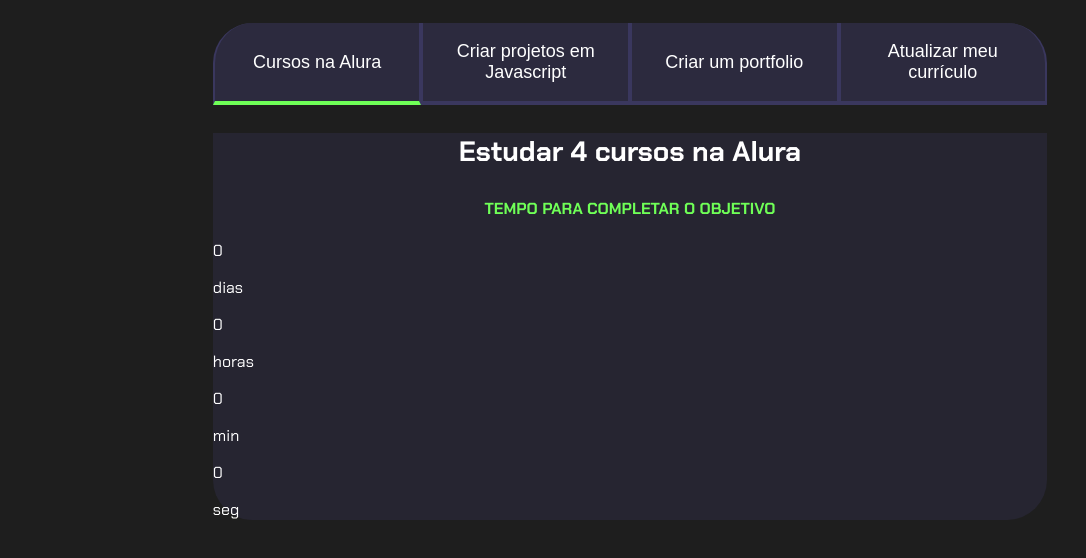
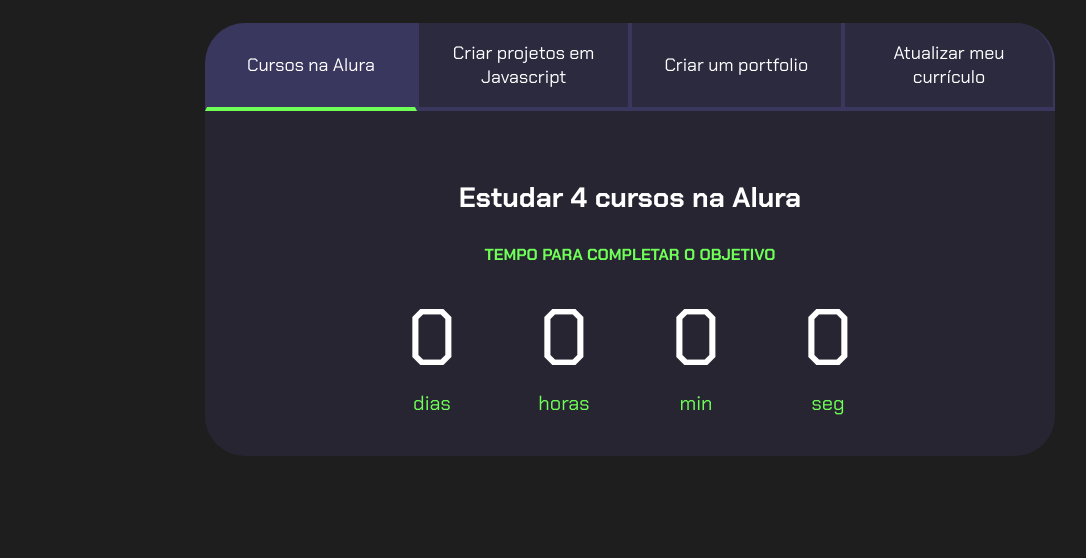
Before and after one commit to orleifernando/meusobjetivos, a plain HTML site: page index.html in a window 1280 px wide. Shown: the part 80-638 px from the top of the page, without its empty margins (10-1096 px from the left). Drawn offline with Linux system fonts and the light colour scheme.

Commit message:
Update style.css

```diff
--- a/style.css
+++ b/style.css
@@ -13,7 +13,6 @@ body {
     background-color: var(--cor-de-fundo);
     color: var(--branco);
     font-family: 'Chakra Petch', sans-serif;
-    ddd
 }
 
 
@@ -37,8 +36,9 @@ body {
     color: var(--verde);
 }
 
+
 .botao {
-    font-family: "Crakra Petch", sans-serif;
+    font-family: 'Chakra Petch', sans-serif;
     background-color: var(--botao-inativo);
     color: var(--branco);
     display: flex;
@@ -60,33 +60,57 @@ body {
 .botoes {
     display: block;
 }
-.botao.ativo {
-    background-color: var (--botao-ativo);
+
+.botao.ativo{
+    background-color: var(--botao-ativo);
     border-bottom: 4px solid var(--verde);
 }
 
-.abas-textos {
+.abas-textos{
     background-color: var(--texto-fundo);
+    padding: 40px;
     border-radius: 0 0 40px 40px;
 }
-
-.aba-conteudo.ativo {
-    display: block;
+.aba-conteudo.ativo{
+    display:block;
 }
 
-.aba-conteudo-titulo-principal {
+.aba-conteudo{
+    display: none;
+}
+
+.aba-conteudo-titulo-principal{
     font-size: 28px;
     text-align: center;
 }
-
-.aba-conteudo-titulo-secundario {
+.aba-conteudo-titulo-secundario{
     text-align: center;
     color: var(--verde);
     text-transform: uppercase;
 }
 
-.aba-conteudo {
-    display: none;
+.contador{
+    display:flex;
+    justify-content: center;
+    flex-wrap: wrap;
+}
+.contador-digito{
+    padding: 0 16px;
+    text-align: center;
+    min-width: 100px;
+}
+
+.contador-digito-numero{
+    font-size: 80px;
+    margin: 0;
+
+}
+
+.contador-digito-texto{
+    color: var(--verde);
+    font-size: 20px;
+    margin: 0;
+
 }
 
 @media screen and (min-width: 768px) {
```
